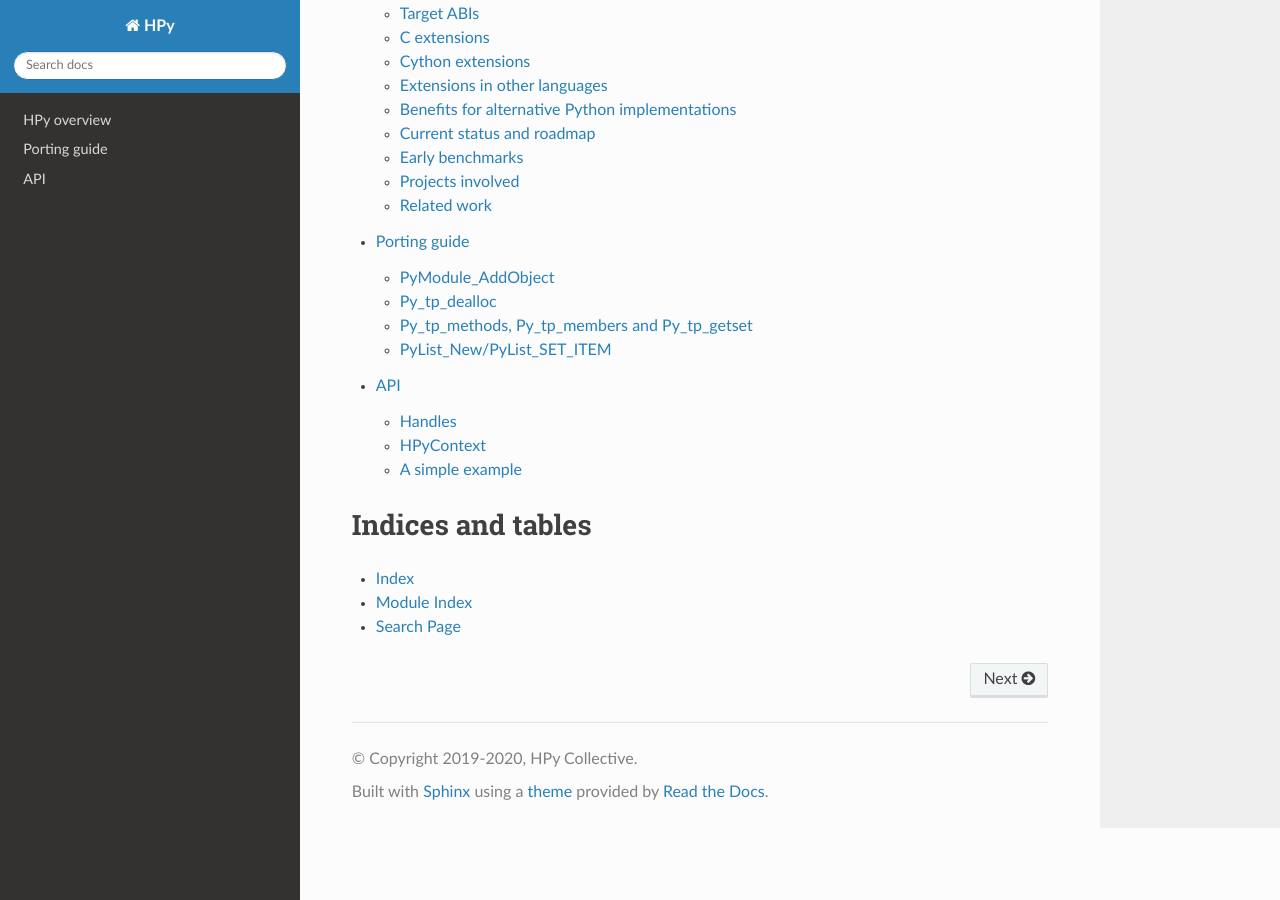
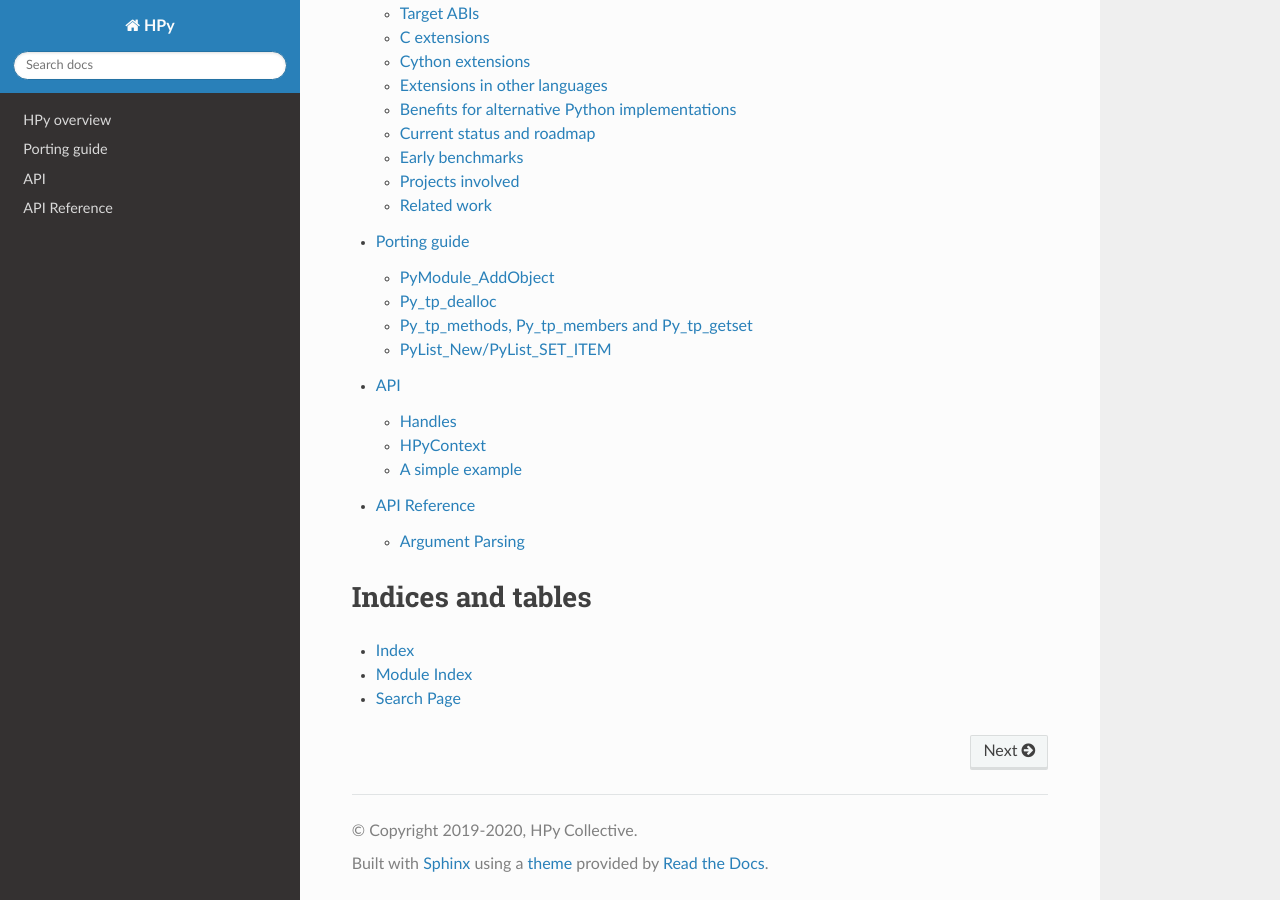
Before and after one commit to hpyproject/hpy, a Sphinx documentation site: the page built from docs/index.rst, in a window 1280 px wide and 900 px high, scrolled down 746 px. Built offline with Sphinx 7.4.7 and the Read the Docs theme 2.0.0, drawn with Linux system fonts in a browser that asks for light colours.

Commit message:
Add API reference to documentation.

```diff
--- /dev/null
+++ b/docs/api-reference/argument-parsing.rst
@@ -0,0 +1,5 @@
+Argument Parsing
+================
+
+.. autocmodule:: runtime/argparse.c
+   :members:
--- /dev/null
+++ b/docs/api-reference/index.rst
@@ -0,0 +1,7 @@
+API Reference
+=============
+
+.. toctree::
+   :maxdepth: 2
+
+   argument-parsing
--- a/docs/index.rst
+++ b/docs/index.rst
@@ -40,6 +40,7 @@ There are several advantages to write your C extension in HPy:
    overview
    porting-guide
    API <api>
+   api-reference/index
 
 
 Indices and tables
```
